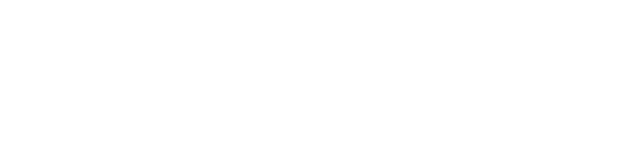
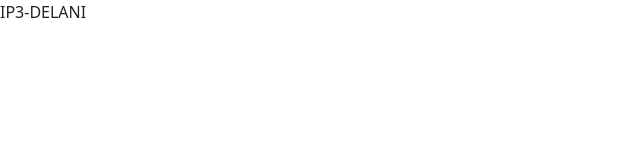
Before and after one commit to Nabuuso/DELANI_STUDIO, a plain HTML site: page index.html in a window 1280 px wide. Shown: the whole page, without its empty margins (0-640 px from the left). Drawn offline with nearby package versions, Linux system fonts and the light colour scheme.

Commit message:
add title

```diff
--- a/index.html
+++ b/index.html
@@ -15,7 +15,7 @@
     </head>
     <body>
         <section id="landing" class="d-flex flex">
-
+<p> IP3-DELANI</p>
         </section>
 
 
```
